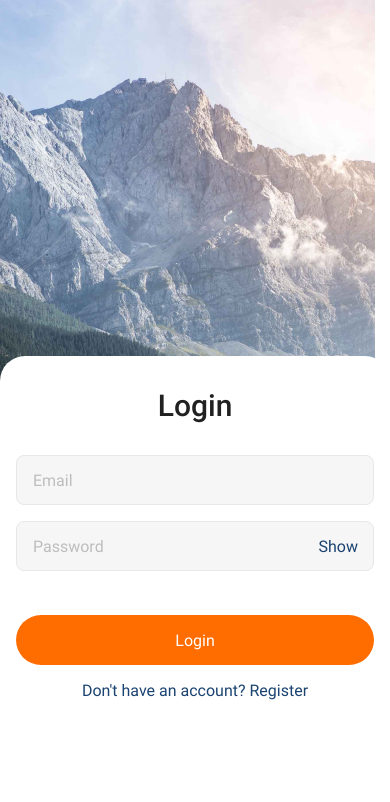
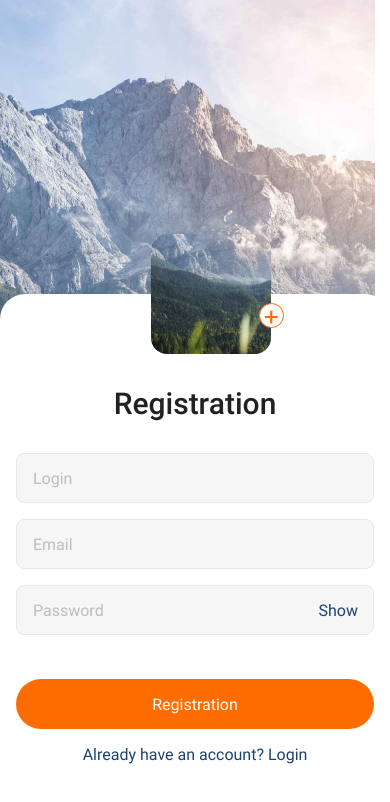
Before and after one commit to Andrii-Posternak/goit-react-native-hw, a React Native app: screen / in a window 390 px wide. Shown: the top 802 px of the page. Built offline with nearby package versions, Linux system fonts and the light colour scheme.

Commit message:
moved background image

```diff
--- a/App.js
+++ b/App.js
@@ -1,6 +1,11 @@
 import { useCallback } from "react";
 import { StatusBar } from "expo-status-bar";
-import { ActivityIndicator, StyleSheet, View } from "react-native";
+import {
+  ActivityIndicator,
+  ImageBackground,
+  StyleSheet,
+  View,
+} from "react-native";
 import { useFonts } from "expo-font";
 import * as SplashScreen from "expo-splash-screen";
 import { Register } from "./src/Screens/RegistrationScreen/Register";
@@ -29,9 +34,14 @@ export default function App() {
 
   return (
     <View style={styles.container} onLayout={onLayoutRootView}>
-      <StatusBar style="auto" />
-      {/* <Register /> */}
-      <Login />
+      <ImageBackground
+        style={styles.image}
+        source={require("./src/images/background.png")}
+      >
+        <StatusBar style="auto" />
+        <Register />
+        {/* <Login /> */}
+      </ImageBackground>
     </View>
   );
 }
@@ -42,6 +52,11 @@ const styles = StyleSheet.create({
     backgroundColor: "#ffffff",
   },
 
+  image: {
+    flex: 1,
+    justifyContent: "flex-end",
+  },
+
   loader: {
     width: "100%",
     height: "100%",
--- a/src/Screens/LoginScreen/Login.js
+++ b/src/Screens/LoginScreen/Login.js
@@ -1,7 +1,6 @@
 import { useEffect, useState } from "react";
 import {
   View,
-  ImageBackground,
   Text,
   TextInput,
   TouchableOpacity,
@@ -66,14 +65,7 @@ export const Login = () => {
 
   return (
     <TouchableWithoutFeedback onPress={hideKeyboard}>
-      <View style={styles.container}>
-        <ImageBackground
-          style={styles.image}
-          source={require("../../images/background.png")}
-        >
-          <View
-            style={{ ...styles.form, paddingBottom: showKeyboard ? 16 : 144 }}
-          >
+      <View style={{ ...styles.form, paddingBottom: showKeyboard ? 16 : 144 }}>
         <Text style={styles.titleForm}>Login</Text>
 
         <KeyboardAvoidingView
@@ -128,12 +120,8 @@ export const Login = () => {
         </TouchableOpacity>
 
         <TouchableOpacity activeOpacity={0.6}>
-              <Text style={styles.navigate}>
-                Don't have an account? Register
-              </Text>
+          <Text style={styles.navigate}>Don't have an account? Register</Text>
         </TouchableOpacity>
-          </View>
-        </ImageBackground>
       </View>
     </TouchableWithoutFeedback>
   );
--- a/src/Screens/LoginScreen/LoginStyle.js
+++ b/src/Screens/LoginScreen/LoginStyle.js
@@ -1,17 +1,6 @@
 import { StyleSheet } from "react-native";
 
 export const styles = StyleSheet.create({
-  container: {
-    flex: 1,
-    backgroundColor: "#ffffff",
-  },
-
-  image: {
-    flex: 1,
-    alignItems: "center",
-    justifyContent: "flex-end",
-  },
-
   form: {
     width: "100%",
     backgroundColor: "#ffffff",
--- a/src/Screens/RegistrationScreen/Register.js
+++ b/src/Screens/RegistrationScreen/Register.js
@@ -1,7 +1,6 @@
 import { useEffect, useState } from "react";
 import {
   View,
-  ImageBackground,
   Text,
   TextInput,
   TouchableOpacity,
@@ -77,14 +76,7 @@ export const Register = () => {
 
   return (
     <TouchableWithoutFeedback onPress={hideKeyboard}>
-      <View style={styles.container}>
-        <ImageBackground
-          style={styles.image}
-          source={require("../../images/background.png")}
-        >
-          <View
-            style={{ ...styles.form, paddingBottom: showKeyboard ? 16 : 80 }}
-          >
+      <View style={{ ...styles.form, paddingBottom: showKeyboard ? 16 : 80 }}>
         <AvatarForm />
         <Text style={styles.titleForm}>Registration</Text>
 
@@ -152,12 +144,8 @@ export const Register = () => {
         </TouchableOpacity>
 
         <TouchableOpacity activeOpacity={0.6}>
-              <Text style={styles.navigate}>
-                Already have an account? Login
-              </Text>
+          <Text style={styles.navigate}>Already have an account? Login</Text>
         </TouchableOpacity>
-          </View>
-        </ImageBackground>
       </View>
     </TouchableWithoutFeedback>
   );
--- a/src/Screens/RegistrationScreen/RegisterStyle.js
+++ b/src/Screens/RegistrationScreen/RegisterStyle.js
@@ -1,17 +1,6 @@
 import { StyleSheet } from "react-native";
 
 export const styles = StyleSheet.create({
-  container: {
-    flex: 1,
-    backgroundColor: "#ffffff",
-  },
-
-  image: {
-    flex: 1,
-    alignItems: "center",
-    justifyContent: "flex-end",
-  },
-
   form: {
     width: "100%",
     backgroundColor: "#ffffff",
```
Lines whose indentation alone changed are shown as unchanged.
